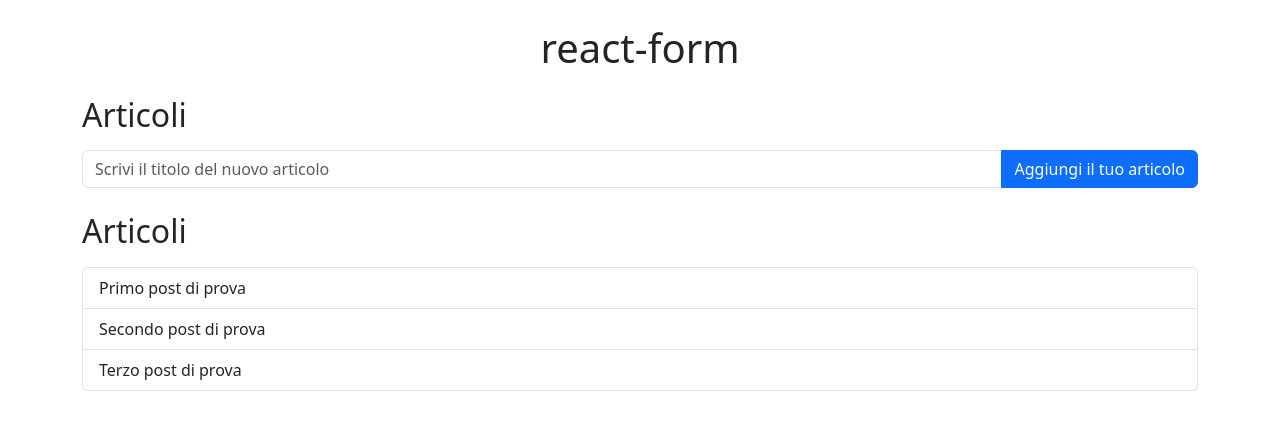
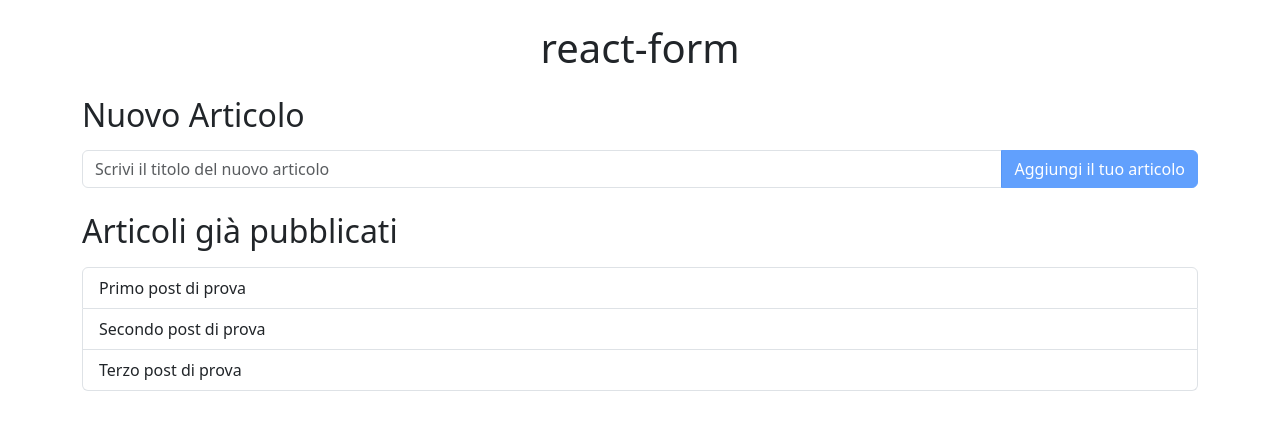
Before and after one commit to Gianluca-Loddo/react-form, a React (Vite) app: page / in a window 1280 px wide. Shown: the top 430 px of the page. Built offline with nearby package versions, Linux system fonts and the light colour scheme.

Commit message:
feat: button disabled; changed h2 double

```diff
--- a/src/App.jsx
+++ b/src/App.jsx
@@ -27,12 +27,14 @@ function App() {
     setNewTitle(''); // resetta il campo di input del nuovo articolo (svuotandolo)
   };
 
+    const isEmpty = newTitle.trim().length === 0; // verifica se il titolo è vuoto (dopo aver rimosso gli spazi bianchi)
+
   return (
     <> {/* React Fragment */}
 
       <div className="container py-4"> {/* Bootstrap container con padding verticale */}
         <h1 className="text-center mb-4">react-form</h1> {/* Titolo centrato con margine inferiore */}
-        <h2 className="mb-3">Articoli</h2>
+        <h2 className="mb-3"> Nuovo Articolo</h2>
 
         {/* Form controllato */}
 
@@ -45,12 +47,14 @@ function App() {
               value={newTitle}
               onChange={(event) => setNewTitle(event.target.value)} // aggiorna lo stato del titolo del nuovo articolo al cambiamento dell'input
             />
-            <button type="submit" className="btn btn-primary"> {/* Bottone per aggiungere un articolo */}
+            <button type="submit" className="btn btn-primary" disabled={isEmpty}> {/* Bottone per aggiungere un articolo (disabilitato se il titolo è vuoto) */}
               Aggiungi il tuo articolo
             </button>
           </div>
         </form>
-        <h2 className="mb-3">Articoli</h2>
+
+
+        <h2 className="mb-3">Articoli già pubblicati</h2>
 
         {/* Lista dinamica */}
         <ul className="list-group">
```
